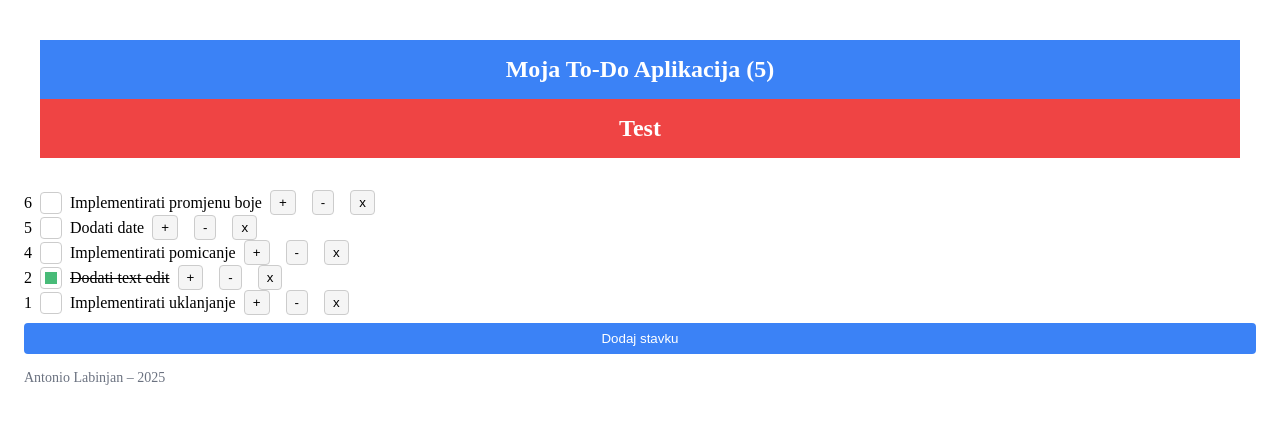
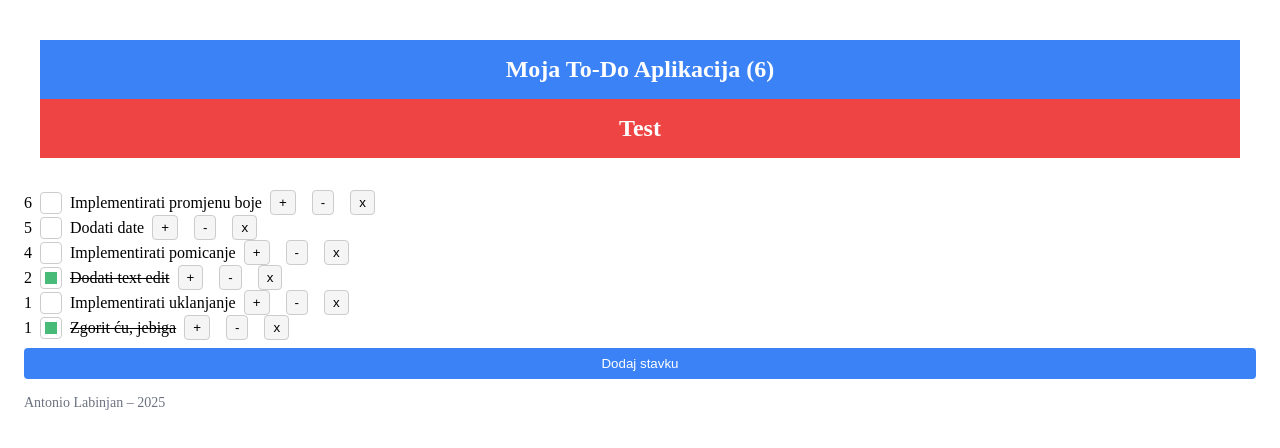
Before and after one commit to AntonioLabinjan/PI_kolokvij_example, a Vue app: page / in a window 1280 px wide. Shown: the top 448 px of the page. Built offline with nearby package versions, Linux system fonts and the light colour scheme.

Commit message:
Update ToDoBody.vue
minor fixes + comments

```diff
--- a/src/components/ToDoBody.vue
+++ b/src/components/ToDoBody.vue
@@ -1,21 +1,33 @@
 <template>
+  <!-- zašto smo implementirali id-jeve? Jer su indeksi nepouzdani kao klima u Puli-->
+  <!--roditelj je app.vue (bitno za znat)...ova komponenta se renderira u app.vue-->
   <div class="todo-list">
+     <!-- transition-group omogućava animacije prilikom dodavanja/uklanjanja stavki -->
     <transition-group name="fade" tag="div">
+      <!-- Prikaz svake stavke pomoću komponente ToDoStavka -->
+       <!-- Prosljeđujemo sve atribute stavke kao propse pomoću v-bind -->
+        <!-- Ažuriramo vrijednost završeno pomoću stavka.zavrseno = $event -->
+          <!-- Ažuriramo opis kada korisnik uređuje pomoću stavka.opis = $event -->
+
           <ToDoStavka
-          v-for="(stavka, index) in sortiraneStavke"
-          :key="index"
+  v-for="stavka in sortiraneStavke"
+  :key="stavka.id"
   v-bind="stavka"
   @ažurirajZavršeno="stavka.završeno = $event"
   @ažurirajOpis="stavka.opis = $event"
 >
+
+      <!-- Slot s dodatnim gumbima: povećanje/smanjenje prioriteta (inkrement ili dekrement) i uklanjanje stavke -->
+      <!-- slot dohvaća sadržaj iz template default djelova...basically govorimo: tu ćeš spremit nešto ča dobivaš od parenta-->
+
         <template #default>
           <button @click="stavka.prioritet++" class="button"> + </button>
           <button @click="stavka.prioritet--" class="button"> - </button>
-            <button @click="ukloni(index)" class="button"> x </button>
+          <button @click="ukloni(stavka.id)" class="button"> x </button>
         </template>
-        </ToDoStavka>
+      </ToDoStavka> <!-- zatvaranje komponente -->
     </transition-group>
-
+    <!-- Botun za dodavanje nove stavke -->
     <button @click="dodajStavku" class="add-button">
       Dodaj stavku
     </button>
@@ -23,43 +35,61 @@
 </template>
 
 <script setup>
+// Importamo potrebne Vue funkcije i komponente
 import { ref, computed, watch, onMounted } from 'vue'
 import ToDoStavka from './ToDoStavka.vue'
 import useBrojacStavki from '../composables/useBrojacStavki.js'
 
-// Prvo definiraj emit
+// Definiramo događaj koji emitiramo roditeljskoj komponenti (todo stavka)
 const emit = defineEmits(['update-brojac'])
 
+// Lista todo stavki, koristi se kao reaktivni podatak => dinamički se mijenja kroz našu interakciju s stavkama
 const stavke = ref([
-  { opis: 'Implementirati uklanjanje', završeno: false, prioritet: 1 },
-  { opis: 'Dodati text edit', završeno: true, prioritet: 2 },
-  { opis: 'Implementirati pomicanje', završeno: false, prioritet: 4 },
-  { opis: 'Dodati date', završeno: false, prioritet: 5 },
-  { opis: 'Implementirati promjenu boje', završeno: false, prioritet: 6 }
+{ id:1, opis: 'Implementirati uklanjanje', završeno: false, prioritet: 1 },
+{ id:2, opis: 'Dodati text edit', završeno: true, prioritet: 2 },
+{ id:3, opis: 'Implementirati pomicanje', završeno: false, prioritet: 4 },
+{ id:4, opis: 'Dodati date', završeno: false, prioritet: 5 },
+{ id: 5,opis: 'Implementirati promjenu boje', završeno: false, prioritet: 6 },
+{ id: 6, opis: 'Zgorit ću, jebiga', završeno: true, prioritet: 1}
 ])
 
+// Vraća novu sortiranu listu stavki prema prioritetu (najveći ide prvi) => computed je jer se dinamički izračunava
+// ni dan danas ne kužin ovu foru s ((a, b)=> b.smthng - a.smthng), ali to je template koji pratin :)
 const sortiraneStavke = computed(() =>
 [...stavke.value].sort((a, b) => b.prioritet - a.prioritet)
 )
 
+// Funkcija za dodavanje nove stavke s defaultnim vrijednostima (promijene se kad mi unesemo svoje podatke)
 const dodajStavku = () => {
+  const najvećiId = Math.max(0, ...stavke.value.map(s => s.id)) // arrow funkcija koja traži najveću vrijednost id-ja u cijelom arrayu
   stavke.value.push({
+    id: najvećiId + 1, // postavlja novi id na id+1
     opis: 'Napiši opis...',
     završeno: false,
     prioritet: 0
   })
 }
 
-const ukloni = (i) => stavke.value.splice(i, 1)
 
+
+// Funkcija za uklanjanje stavke s određenim id-jem => prima id odabrane stavke, pronalazi indeks s tim id-jem u arrayu i briše ga pomoću splice
+const ukloni = (id) => {
+  const index = stavke.value.findIndex(s => s.id === id)
+  if (index !== -1) stavke.value.splice(index, 1)
+}
+
+// Koristimo composable funkciju za upravljanje brojačem stavki
 const { brojac, postavi } = useBrojacStavki()
 
-// Sada možeš koristiti emit bez greške
+// Gledamo promjene u listi stavki i ažuriramo brojač te šaljemo podatke roditelju => to se radi odmah pri promjeni
 watch(stavke, () => {
 postavi(stavke.value.length)
 emit('update-brojac', brojac.value)
+// deep omogućava da se reagira pri promjeni bilo kojeg dijela stavke, a ne samo ako se promijeni cijela
+// imediate omogućava da se odmah reagira ne promjenu i pošalje se parentu
 }, { deep: true, immediate: true })
 
+// Isto radimo i kad se komponenta učita
 onMounted(() => {
 postavi(stavke.value.length)
 emit('update-brojac', brojac.value)
@@ -67,6 +97,7 @@ onMounted(() => {
 </script>
 
 <style scoped>
+/* najte me za css-a nikaj pitati, jer vam to ne razmem */
 .todo-list {
   display: flex;
   flex-direction: column;
```
Lines whose indentation alone changed are shown as unchanged.
